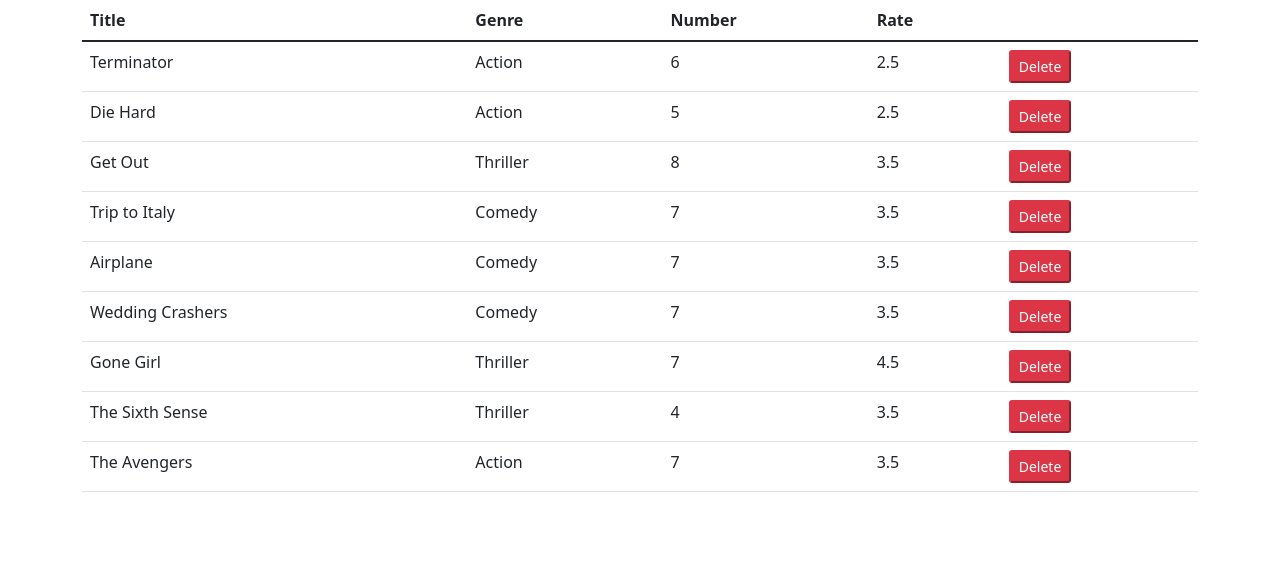
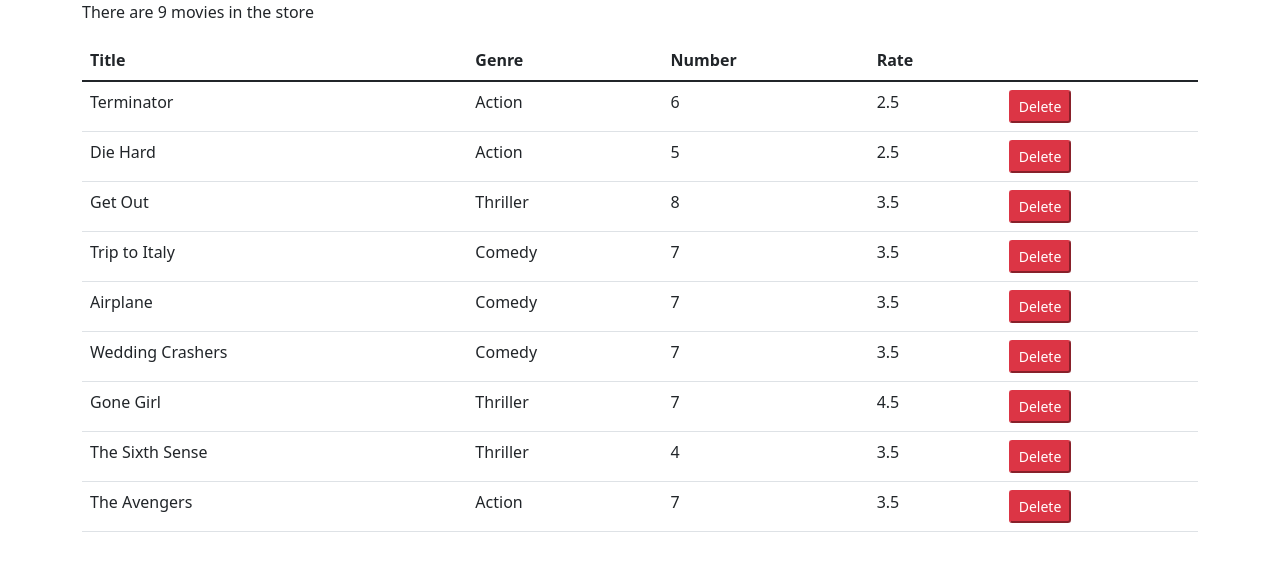
Before and after one commit to blackpapa/movie_store-react-app, a React (Create React App) app: page / in a window 1280 px wide. Shown: the top 562 px of the page. Built offline with nearby package versions, Linux system fonts and the light colour scheme.

Commit message:
Show numbers of movies in the store

```diff
--- a/src/components/movie.jsx
+++ b/src/components/movie.jsx
@@ -11,6 +11,8 @@
 
   render() {
     return (
+      <React.Fragment>
+        <p>There are {this.state.movies.length} movies in the store</p>
         <table className="table">
           <thead>
             <tr>
@@ -40,6 +42,7 @@
             ))}
           </tbody>
         </table>
+      </React.Fragment>
     );
   }
 }
```
Lines whose indentation alone changed are shown as unchanged.
